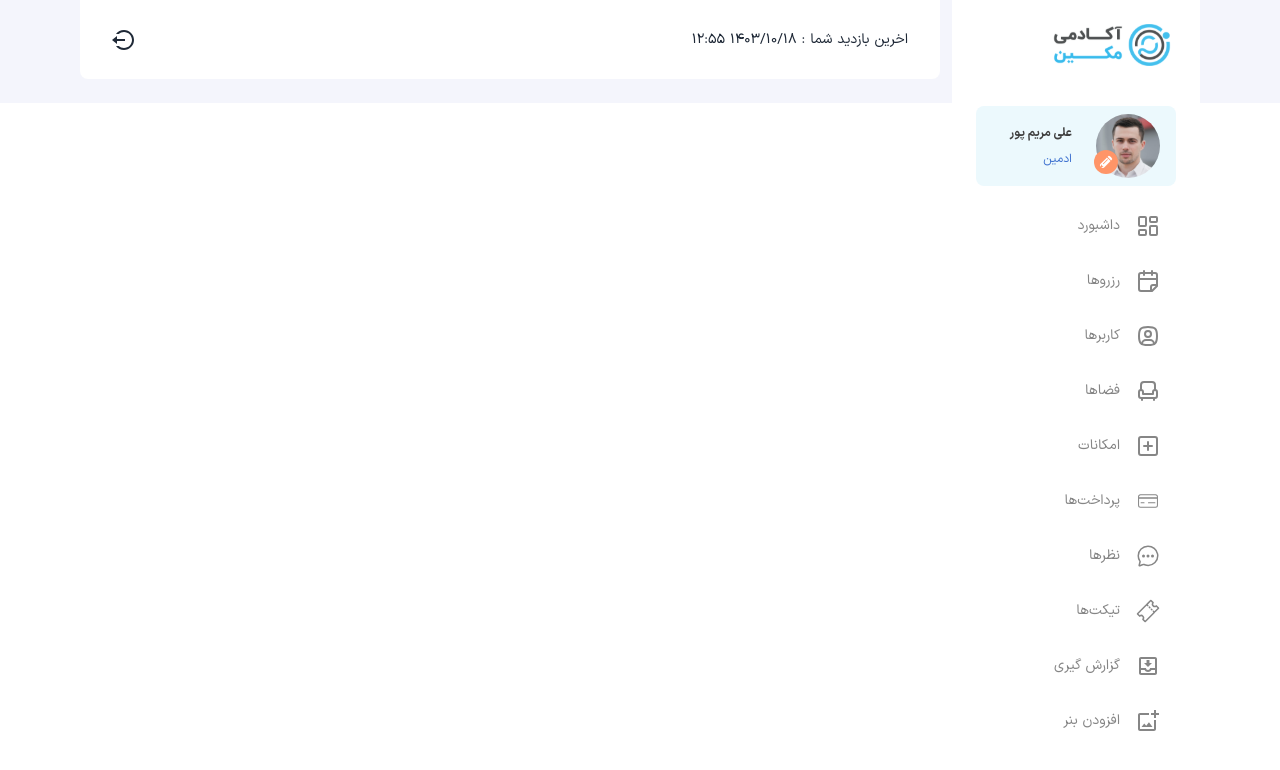
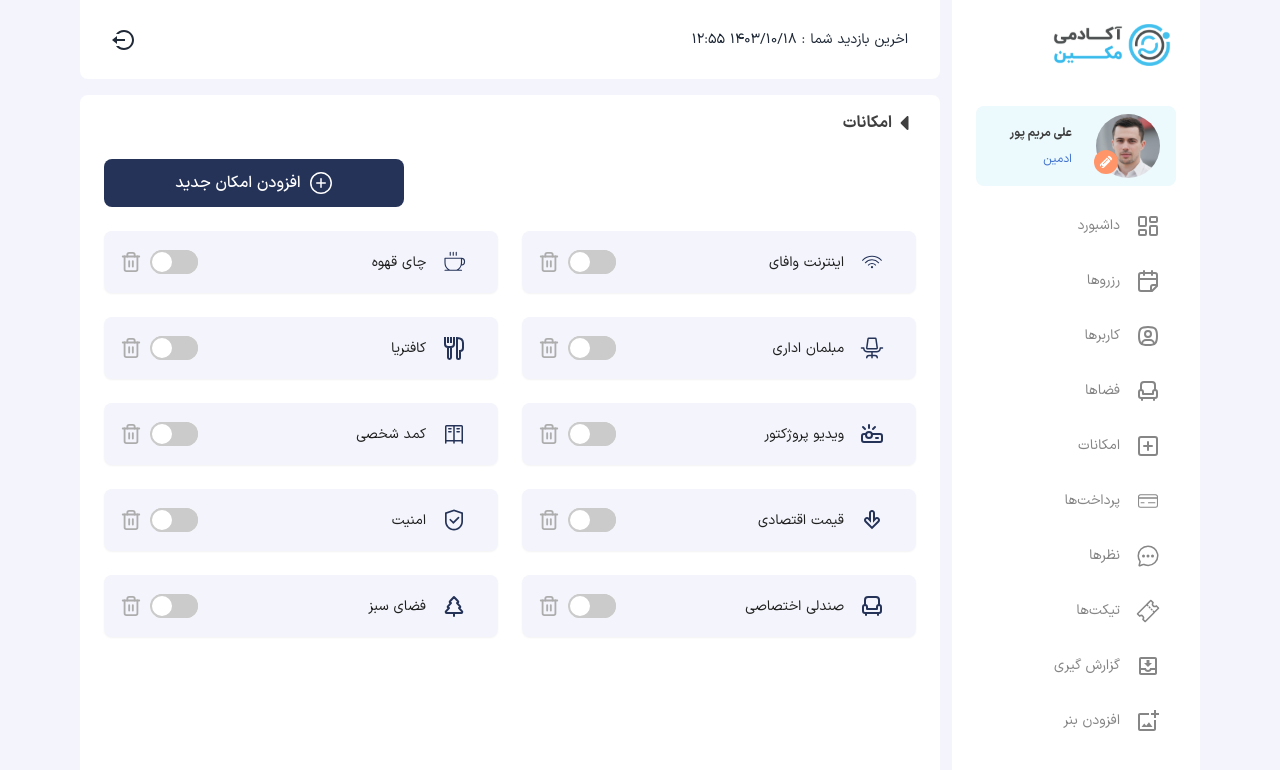
Before and after one commit to ManiAtaei/makeen-coworking-space, a Next.js app: page /admin-panel in a window 1280 px wide. Both pictures are taken after a click on the element "امکانات". Shown: the top 770 px of the page. Built offline with nearby package versions, Linux system fonts and the light colour scheme.

Commit message:
Features complete

```diff
--- a/src/components/admin-panel/Features.tsx
+++ b/src/components/admin-panel/Features.tsx
@@ -1,7 +1,85 @@
-import React from 'react'
+import React from "react";
+import { CiWifiOn } from "react-icons/ci";
+import { PiCoffeeLight } from "react-icons/pi";
+import { PiOfficeChair } from "react-icons/pi";
+import { GrCafeteria } from "react-icons/gr";
+import { LuProjector } from "react-icons/lu";
+import { PiLockers } from "react-icons/pi";
+import { TiArrowDownOutline } from "react-icons/ti";
+import { AiOutlineSafety } from "react-icons/ai";
+import { TbArmchair } from "react-icons/tb";
+import { LuTreePine } from "react-icons/lu";
+import { FaCaretLeft } from "react-icons/fa";
+import { GoPlus } from "react-icons/go";
+import { LuTrash2 } from "react-icons/lu";
+import { GoPlusCircle } from "react-icons/go";
 
-export default function Features() {
+const Features = () => {
+  const features = [
+    { icon: <CiWifiOn size={24} />, label: " اینترنت وافای", enabled: true },
+    { icon: <PiCoffeeLight size={24} />, label: "چای قهوه", enabled: true },
+    {
+      icon: <PiOfficeChair size={24} />,
+      label: " مبلمان اداری ",
+      enabled: true,
+    },
+    { icon: <GrCafeteria size={24} />, label: " کافتریا ", enabled: true },
+    {
+      icon: <LuProjector size={24} />,
+      label: " ویدیو پروژکتور ",
+      enabled: false,
+    },
+    { icon: <PiLockers size={24} />, label: "  کمد شخصی ", enabled: false },
+    {
+      icon: <TiArrowDownOutline size={24} />,
+      label: " قیمت اقتصادی ",
+      enabled: true,
+    },
+    { icon: <AiOutlineSafety size={24} />, label: " امنیت ", enabled: false },
+    { icon: <TbArmchair size={24} />, label: "صندلی اختصاصی ", enabled: true },
+    { icon: <LuTreePine size={24} />, label: " فضای سبز ", enabled: true },
+  ];
+
   return (
-    <div>Features</div>
-  )
-}
+    <div className="px-5 max-w-[500px] mx-auto md:max-w-[900px] lg:max-w-[1440px] lg:mr-[260px] lg:px-6 lg:bg-white h-screen lg:rounded-lg">
+      <h1 className="text-[#404040] text-center text-[16px] font-xbold mt-4 lg:pt-4 lg:text-right lg:flex lg:items-center">
+        <FaCaretLeft className="w-6 h-6 hidden lg:block" />
+        امکانات
+      </h1>
+      <div className="flex justify-end">
+        <button className="bg-[#253359] text-[16px] font-xmedium flex items-center justify-center gap-2 text-white w-[300px] py-3 rounded-lg mt-6">
+          <GoPlusCircle className="w-6 h-6" />
+          افزودن امکان جدید
+        </button>
+      </div>
+
+      <div className="grid grid-cols-2 gap-6 mt-6">
+        {features.map((item, index) => (
+          <div
+            key={index}
+            className="flex items-center justify-between py-[19px] pr-8 pl-4 bg-[#F4F5FC] rounded-lg shadow-sm"
+          >
+            <div className="flex items-center gap-4 text-[#253359]">
+              {item.icon}
+              <span className="text-right text-[#202020] font-xregular text-[14px]">
+                {item.label}
+              </span>
+            </div>
+            <div className="flex items-center gap-2">
+              <input
+                type="checkbox"
+                className="toggle border-none bg-white [--tglbg:#CBCBCB] hover:[--tglbg:#44C0ED] hover:bg-white"
+                defaultChecked
+              />
+              <button className="text-gray-400">
+                <LuTrash2 className="w-[22px] h-[22px] text-[#ADADAD]" />
+              </button>
+            </div>
+          </div>
+        ))}
+      </div>
+    </div>
+  );
+};
+
+export default Features;
--- a/src/components/admin-panel/Users.tsx
+++ /dev/null
@@ -1,7 +0,0 @@
-import React from 'react'
-
-export default function Users() {
-  return (
-    <div>Users</div>
-  )
-}
```
